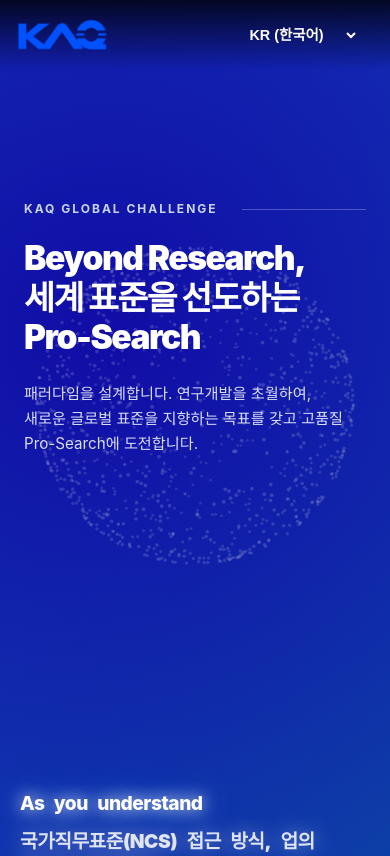
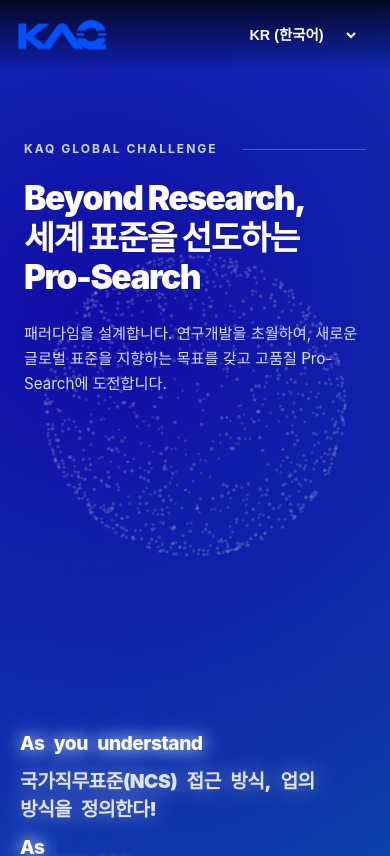
Before and after one commit to ghjkl90/kaq-main, a Next.js app: page /globalchallenge in a window 390 px wide. Shown: the top 856 px of the page. Built offline with nearby package versions, Linux system fonts and the light colour scheme.

Commit message:
모바일 반응형

```diff
--- a/app/globalchallenge/page.js
+++ b/app/globalchallenge/page.js
@@ -67,7 +67,6 @@
 
   const textWords = highlightSentence.split(/(\s+)/);
 
-
   const stats = [
     { value: '120+', label: 'OVERALL BALANCE', unit: '%p 향상', desc: '120개국 파트너 네트워크 구축' },
     { value: '450K+', label: 'DETECTION POWER', unit: '%p 향상', desc: '45만 건 이상의 글로벌 인증 검증' },
@@ -125,7 +124,7 @@
 
       const particleCount = width < 768 ? 1100 : 2200;
       const particles = [];
-      let globeRadius = Math.min(width, height) * (width < 768 ? 0.40 : 0.40);
+      let globeRadius = Math.min(width, height) * (width < 768 ? 0.38 : 0.30);
 
       for (let i = 0; i < particleCount; i++) {
         const theta = Math.random() * Math.PI * 2;
@@ -154,7 +153,7 @@
       const handleResize = () => {
         width = canvas.width = window.innerWidth;
         height = canvas.height = window.innerHeight;
-        globeRadius = Math.min(width, height) * (width < 768 ? 0.40 : 0.40);
+        globeRadius = Math.min(width, height) * (width < 768 ? 0.38 : 0.30);
       };
 
       window.addEventListener('mousemove', handleMouseMove);
@@ -227,7 +226,7 @@
       boxSizing: 'border-box',
       fontFamily: '-apple-system, BlinkMacSystemFont, "Segoe UI", Roboto, sans-serif',
       position: 'relative',
-      padding: '200px 0 0 0',
+      padding: '140px 0 0 0',
       background: `
         radial-gradient(circle at 30% 30%, #110ca6 0%, transparent 45%),
         radial-gradient(circle at 80% 40%, #0692a8 0%, transparent 50%),
@@ -326,7 +325,7 @@
             fontWeight: '400',
             wordBreak: 'keep-all'
           }}>
-            패러다임을 설계합니다. 연구개발을 초월하여, <br/> 새로운 글로벌 표준을 지향하는 목표를 갖고 고품질 Pro-Search에 도전합니다.
+            패러다임을 설계합니다. 연구개발을 초월하여, 새로운 글로벌 표준을 지향하는 목표를 갖고 고품질 Pro-Search에 도전합니다.
           </p>
         </div>
       </div>
@@ -449,6 +448,7 @@
                         <ScrambleText text={stat.value} trigger={paperScrollProgress > 0.4} />
                       </div>
 
+
                       <div style={{
                         fontSize: 'clamp(1rem, 1.2vw, 1.3rem)',
                         fontWeight: '700',
```
